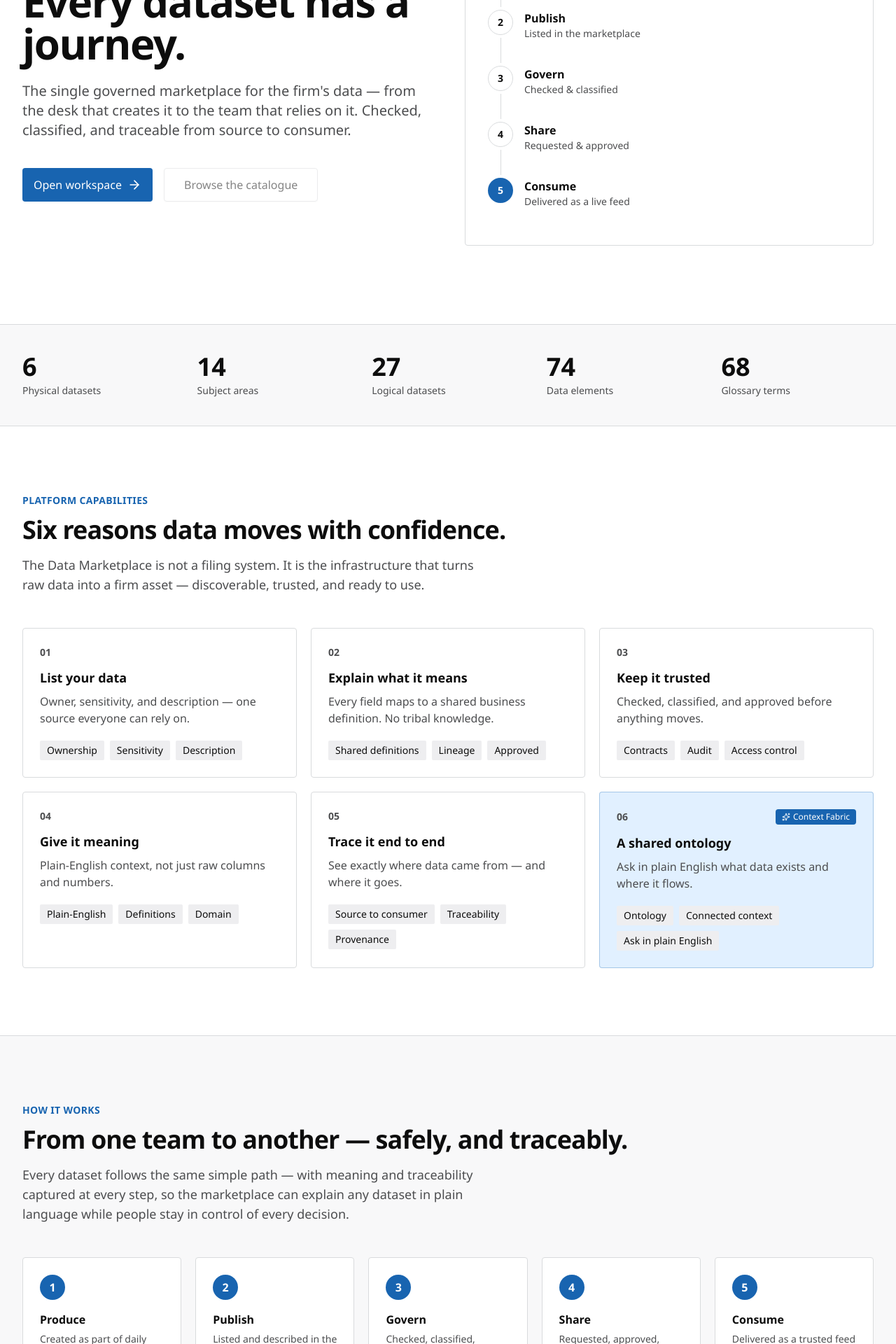
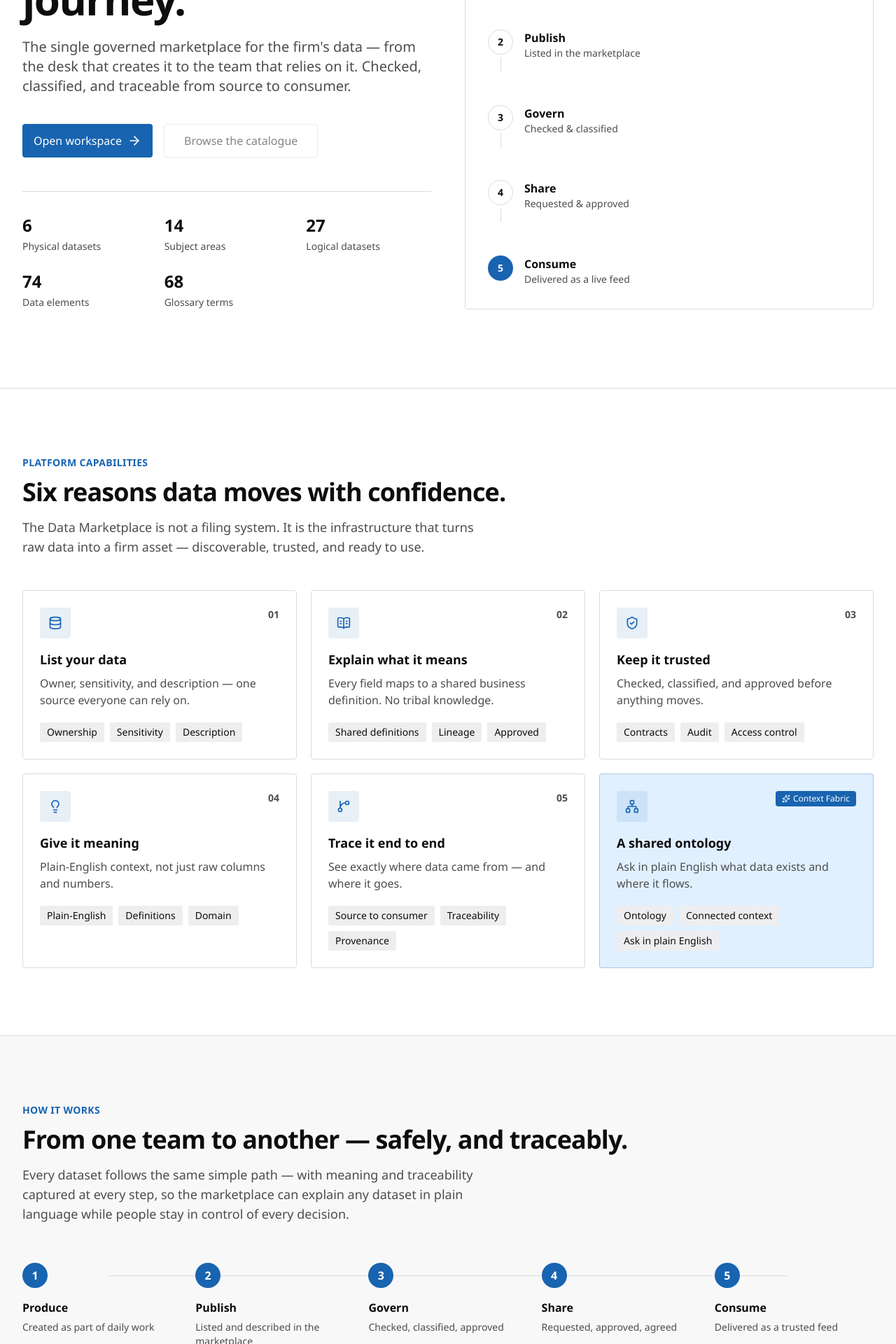
Before and after one commit to nareshsrkr1/app-cibds-marketplace-purview, a React (Vite) app: page / in a window 1280 px wide. Shown: the part 320-2240 px from the top of the page at 70% size. Built offline with nearby package versions, Linux system fonts and the light colour scheme.

Commit message:
Fix hero column mismatch, fill dead sidebar space, balance chart card heights

```diff
--- a/src/components/ConsolePage.tsx
+++ b/src/components/ConsolePage.tsx
@@ -3,6 +3,7 @@
   LayoutGrid,
   Database,
   Link2,
+  ShieldCheck,
   Workflow as WorkflowIcon,
 } from "lucide-react"
 import { Button } from "@/components/ui/button"
@@ -61,7 +62,7 @@
 
 function Sidebar({ onBack }: { onBack: () => void }) {
   return (
-    <aside className="hidden w-64 shrink-0 border-r border-border bg-muted/30 lg:block">
+    <aside className="sticky top-0 hidden h-screen w-64 shrink-0 flex-col border-r border-border bg-muted/30 lg:flex">
       <div className="flex h-16 items-center gap-2.5 border-b border-border px-5">
         <span className="flex size-7 items-center justify-center rounded-sm bg-primary text-sm font-semibold text-primary-foreground">
           C
@@ -85,11 +86,38 @@
           </button>
         ))}
       </nav>
+
+      <div className="mx-3 mt-2 rounded-md border border-border bg-card p-4">
+        <p className="text-xs font-semibold tracking-wide text-muted-foreground uppercase">
+          Governance standing
+        </p>
+        <div className="mt-3 flex items-center gap-3">
+          <span className="flex size-10 shrink-0 items-center justify-center rounded-full bg-status-good/15 text-status-good">
+            <ShieldCheck className="size-5" />
+          </span>
+          <div>
+            <p className="text-base font-semibold text-foreground">Good standing</p>
+            <p className="text-sm text-muted-foreground">No overdue reviews</p>
+          </div>
+        </div>
+      </div>
+
+      <div className="flex-1" />
+
       <div className="border-t border-border p-3">
+        <div className="flex items-center gap-3 rounded-sm px-3.5 py-2.5">
+          <span className="flex size-9 shrink-0 items-center justify-center rounded-full bg-primary text-sm font-semibold text-primary-foreground">
+            AC
+          </span>
+          <div className="min-w-0">
+            <p className="truncate text-base font-medium text-foreground">Alex Chen</p>
+            <p className="truncate text-sm text-muted-foreground">Producer · Commodities Desk</p>
+          </div>
+        </div>
         <button
           type="button"
           onClick={onBack}
-          className="flex w-full items-center gap-3 rounded-sm px-3.5 py-2.5 text-left text-base text-muted-foreground hover:bg-accent/60"
+          className="mt-1 flex w-full items-center gap-3 rounded-sm px-3.5 py-2.5 text-left text-base text-muted-foreground hover:bg-accent/60"
         >
           <ArrowLeft className="size-5" />
           Back to landing
@@ -159,7 +187,13 @@
       <h2 className="text-lg font-semibold text-foreground">My production health</h2>
       <div className="mt-4 grid gap-5 sm:grid-cols-2 xl:grid-cols-4">
         {charts.map((c) => (
-          <ChartCard key={c.id} title={c.title} subtitle={c.subtitle} footer={"footer" in c ? c.footer : undefined}>
+          <ChartCard
+            key={c.id}
+            title={c.title}
+            subtitle={c.subtitle}
+            footer={"footer" in c ? c.footer : undefined}
+            center={c.kind !== "hbars"}
+          >
             {c.kind === "gauge" ? <GaugeArc value={c.value} target={c.target} /> : null}
             {c.kind === "donut" ? <DonutRing realised={c.realised} gap={c.gap} /> : null}
             {c.kind === "hbars" ? <HBars rows={c.rows} /> : null}
--- a/src/components/LandingPage.tsx
+++ b/src/components/LandingPage.tsx
@@ -1,5 +1,16 @@
 import { useState } from "react"
-import { ArrowRight, CheckCircle2, Sparkles } from "lucide-react"
+import {
+  ArrowRight,
+  BookOpenText,
+  CheckCircle2,
+  Database,
+  GitBranch,
+  Lightbulb,
+  Network,
+  ShieldCheck,
+  Sparkles,
+} from "lucide-react"
+import type { LucideIcon } from "lucide-react"
 import { Button } from "@/components/ui/button"
 import { Badge } from "@/components/ui/badge"
 import {
@@ -17,7 +28,6 @@
       <SiteNav onOpenWorkspace={onOpenWorkspace} />
 
       <Hero onOpenWorkspace={onOpenWorkspace} />
-      <ProofStrip />
       <Capabilities />
       <HowItWorks />
       <Faq />
@@ -30,7 +40,7 @@
 function Hero({ onOpenWorkspace }: { onOpenWorkspace: () => void }) {
   return (
     <section className="border-b border-border bg-background">
-      <div className="mx-auto grid max-w-7xl gap-12 px-6 py-20 sm:px-8 sm:py-24 lg:grid-cols-2 lg:items-center lg:py-28">
+      <div className="mx-auto grid max-w-7xl gap-12 px-6 py-20 sm:px-8 sm:py-24 lg:grid-cols-2 lg:items-start lg:py-28">
         <div>
           <div className="mb-5 inline-flex items-center gap-1.5 rounded-sm bg-accent px-3 py-1.5 text-sm font-medium text-accent-foreground">
             Wells Fargo · Corporate &amp; Investment Banking
@@ -58,6 +68,14 @@
               Browse the catalogue
             </Button>
           </div>
+          <dl className="mt-12 grid grid-cols-3 gap-x-6 gap-y-6 border-t border-border pt-8 sm:grid-cols-3">
+            {metrics.map((m) => (
+              <div key={m.key}>
+                <dt className="text-2xl font-semibold text-foreground">{m.value}</dt>
+                <dd className="mt-1 text-sm text-muted-foreground">{m.label}</dd>
+              </div>
+            ))}
+          </dl>
         </div>
         <JourneyDiagram />
       </div>
@@ -75,11 +93,11 @@
 
 function JourneyDiagram() {
   return (
-    <div className="rounded-md border border-border bg-card p-8">
+    <div className="flex h-full flex-col rounded-md border border-border bg-card p-8">
       <p className="mb-6 text-sm font-semibold tracking-wide text-muted-foreground uppercase">
         How data moves
       </p>
-      <div className="flex flex-col gap-0">
+      <div className="flex flex-1 flex-col justify-between">
         {journeySteps.map((step, i) => (
           <div key={step.label} className="flex gap-4">
             <div className="flex flex-col items-center">
@@ -94,10 +112,10 @@
                 {i + 1}
               </span>
               {i < journeySteps.length - 1 ? (
-                <span className="my-1 h-9 w-px bg-border" />
+                <span className="my-1 w-px flex-1 bg-border" />
               ) : null}
             </div>
-            <div className="pb-5">
+            <div className={i < journeySteps.length - 1 ? "pb-5" : ""}>
               <p className="text-base font-semibold text-foreground">{step.label}</p>
               <p className="text-sm text-muted-foreground">{step.detail}</p>
             </div>
@@ -108,19 +126,13 @@
   )
 }
 
-function ProofStrip() {
-  return (
-    <section className="border-b border-border bg-muted/50">
-      <div className="mx-auto grid max-w-7xl grid-cols-2 gap-8 px-6 py-10 sm:px-8 md:grid-cols-5">
-        {metrics.map((m) => (
-          <div key={m.key} className="text-center md:text-left">
-            <p className="text-3xl font-semibold text-foreground sm:text-4xl">{m.value}</p>
-            <p className="mt-1 text-sm text-muted-foreground">{m.label}</p>
-          </div>
-        ))}
-      </div>
-    </section>
-  )
+const capabilityIcons: Record<string, LucideIcon> = {
+  "01": Database,
+  "02": BookOpenText,
+  "03": ShieldCheck,
+  "04": Lightbulb,
+  "05": GitBranch,
+  "06": Network,
 }
 
 function Capabilities() {
@@ -138,7 +150,9 @@
           turns raw data into a firm asset — discoverable, trusted, and ready to use.
         </p>
         <div className="mt-12 grid gap-5 sm:grid-cols-2 lg:grid-cols-3">
-          {capabilities.map((c) => (
+          {capabilities.map((c) => {
+            const Icon = capabilityIcons[c.n]
+            return (
               <div
                 key={c.n}
                 className={
@@ -148,16 +162,20 @@
                     : "border-border bg-card")
                 }
               >
-              <div className="flex items-center justify-between">
-                <span className="text-sm font-semibold text-muted-foreground">{c.n}</span>
+                <div className="flex items-start justify-between">
+                  <span className="flex size-11 items-center justify-center rounded-md bg-primary/10 text-primary">
+                    <Icon className="size-5" />
+                  </span>
                   {c.highlight ? (
                     <Badge className="gap-1 bg-primary text-primary-foreground">
                       <Sparkles className="size-3" />
                       {c.highlightTag}
                     </Badge>
-                ) : null}
+                  ) : (
+                    <span className="text-sm font-semibold text-muted-foreground">{c.n}</span>
+                  )}
                 </div>
-              <h3 className="mt-3 text-lg font-semibold text-foreground">{c.title}</h3>
+                <h3 className="mt-4 text-lg font-semibold text-foreground">{c.title}</h3>
                 <p className="mt-2 text-base text-muted-foreground">{c.body}</p>
                 <div className="mt-5 flex flex-wrap gap-2">
                   {c.tags.map((t) => (
@@ -170,7 +188,8 @@
                   ))}
                 </div>
               </div>
-          ))}
+            )
+          })}
         </div>
       </div>
     </section>
@@ -192,10 +211,11 @@
           captured at every step, so the marketplace can explain any dataset in plain
           language while people stay in control of every decision.
         </p>
-        <div className="mt-12 grid gap-5 sm:grid-cols-2 lg:grid-cols-5">
+        <div className="relative mt-14 grid gap-x-5 gap-y-8 sm:grid-cols-2 lg:grid-cols-5">
+          <div className="absolute top-[1.125rem] right-[10%] left-[10%] hidden h-px bg-border lg:block" />
           {pipeline.map((step) => (
-            <div key={step.n} className="rounded-md border border-border bg-card p-6">
-              <span className="flex size-9 items-center justify-center rounded-full bg-primary text-base font-semibold text-primary-foreground">
+            <div key={step.n} className="relative">
+              <span className="relative z-10 flex size-9 items-center justify-center rounded-full bg-primary text-base font-semibold text-primary-foreground">
                 {step.n}
               </span>
               <h3 className="mt-4 text-base font-semibold text-foreground">{step.title}</h3>
--- a/src/components/charts/ChartCard.tsx
+++ b/src/components/charts/ChartCard.tsx
@@ -4,20 +4,24 @@
   title,
   subtitle,
   footer,
+  center,
   children,
 }: {
   title: string
   subtitle: string
   footer?: string
+  center?: boolean
   children: ReactNode
 }) {
   return (
-    <div className="flex flex-col gap-4 rounded-md border border-border bg-card p-5">
+    <div className="flex h-full flex-col gap-4 rounded-md border border-border bg-card p-5">
       <div>
         <h4 className="text-base font-semibold text-foreground">{title}</h4>
         <p className="text-sm text-muted-foreground">{subtitle}</p>
       </div>
-      <div className="flex-1">{children}</div>
+      <div className={"flex-1" + (center ? " flex items-center justify-center" : "")}>
+        {children}
+      </div>
       {footer ? <p className="text-sm text-muted-foreground">{footer}</p> : null}
     </div>
   )
```
Lines whose indentation alone changed are shown as unchanged.
